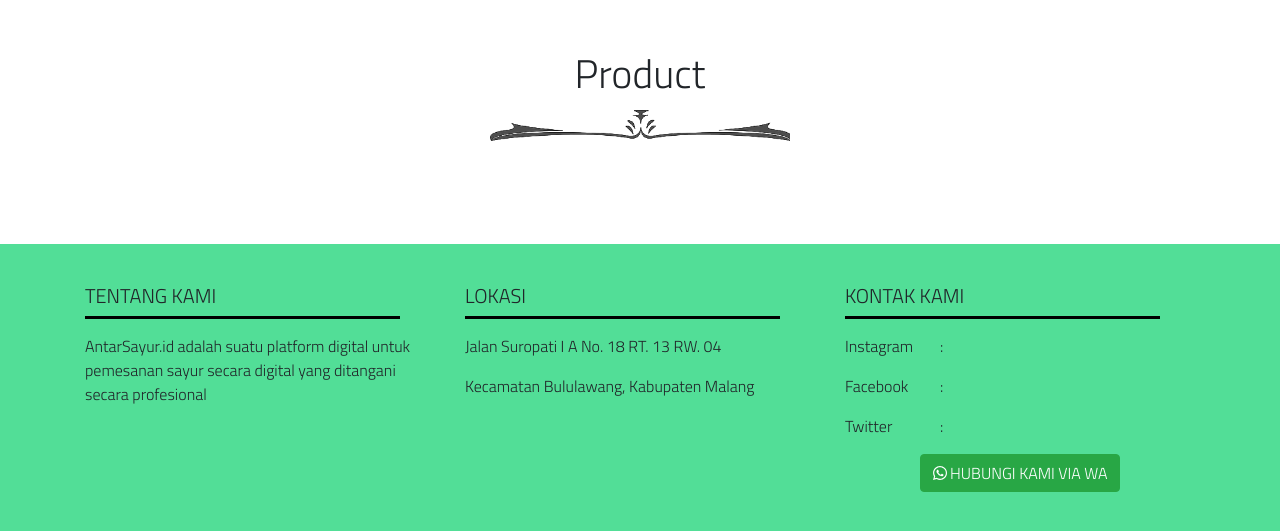
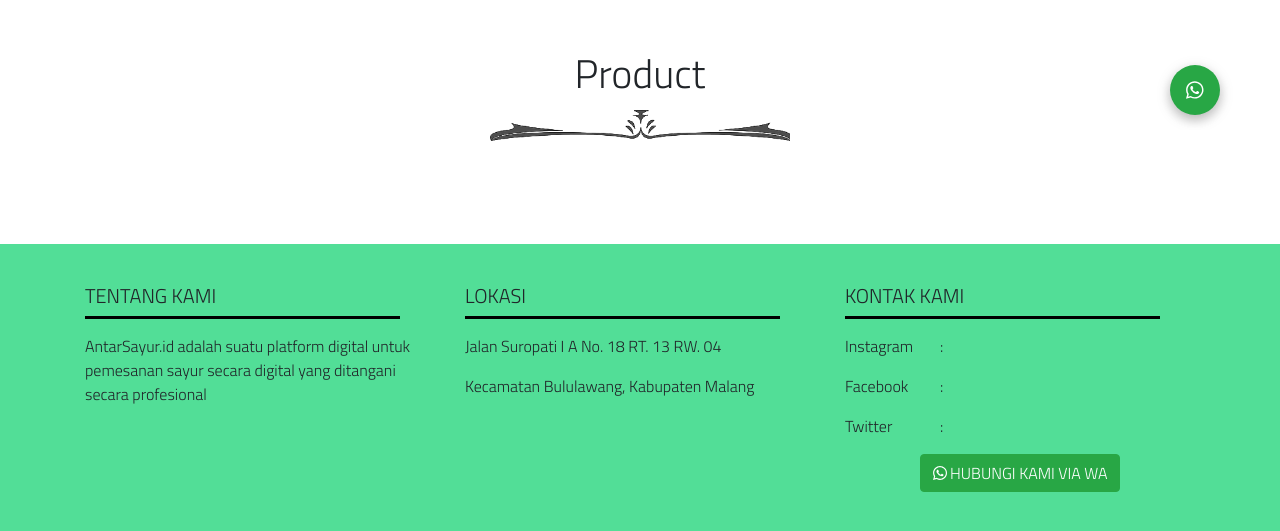
Before and after one commit to AkhmadMuzanni/AntarSayur, a PHP site: page / in a window 1280 px wide. Shown: the part 625-1156 px from the top of the page. Run offline with PHP 8.4, Linux system fonts and the light colour scheme; data that the repository does not hold is empty; some libraries are stand-ins or nearby versions.

Commit message:
Floating Button

```diff
--- a/admin.php
+++ b/admin.php
@@ -187,6 +187,11 @@
         </section>
         <section class="page-section" id="product">
             <div class="container" id="product-admin">
+                <div class="fixed-action-btn" style="bottom: 45px; right: 45px;">
+                    <a href=<?php echo "\"https://api.whatsapp.com/send?phone=" . $value_no_telp . "&text=Hai+AntarSayur\""  ?> class="btn-floating btn-lg btn-success" data-toggle="tooltip" title="Chat Whatsapp">
+                        <i class="fab fa-whatsapp text-white" style="display: flex; height: 100%;"></i>
+                    </a>
+                </div>
                 <h1 class="text-center">Produk Saya</h1>
                 <div class="text-center">
                     <img src="img/line.png" class="line-section" >
--- a/css/style.css
+++ b/css/style.css
@@ -166,3 +166,32 @@ footer {
 #form-informasi {
     margin-top: 30px;
 }
+
+.fixed-action-btn {
+    position: fixed;
+    right: 35px;
+    bottom: 35px;
+    z-index: 998;
+    margin-bottom: 0;
+    overflow: hidden;
+    height: 100px;
+    display: -webkit-box;
+    display: -ms-flexbox;
+    display: flex;
+    -webkit-box-align: end;
+    -ms-flex-align: end;
+    align-items: flex-end;
+    padding: 15px 15px 15px 15px;
+    padding-bottom: 15px;
+    padding-left: 15px;
+    padding-right: 15px;
+}
+
+.btn-floating {
+    height: 50px;
+    width: 50px;
+    border-radius: 50%;
+    -webkit-box-shadow: 0 5px 11px 0 rgba(0, 0, 0, 0.18), 0 4px 15px 0 rgba(0, 0, 0, 0.15);
+    box-shadow: 0 5px 11px 0 rgba(0, 0, 0, 0.18), 0 4px 15px 0 rgba(0, 0, 0, 0.15);
+    cursor: pointer;
+}
--- a/index.php
+++ b/index.php
@@ -127,6 +127,11 @@
         </section>
         <section class="page-section" id="product">
             <div class="container">
+                <div class="fixed-action-btn" style="bottom: 45px; right: 45px;">
+                    <a href=<?php echo "\"https://api.whatsapp.com/send?phone=" . $value_no_telp . "&text=Hai+AntarSayur\""  ?> class="btn-floating btn-lg btn-success" data-toggle="tooltip" title="Chat Whatsapp">
+                        <i class="fab fa-whatsapp text-white" style="display: flex; height: 100%;"></i>
+                    </a>
+                </div>
                 <h1 class="text-center">Product</h1>
                 <div class="text-center">
                     <img src="img/line.png" class="line-section" >
```
